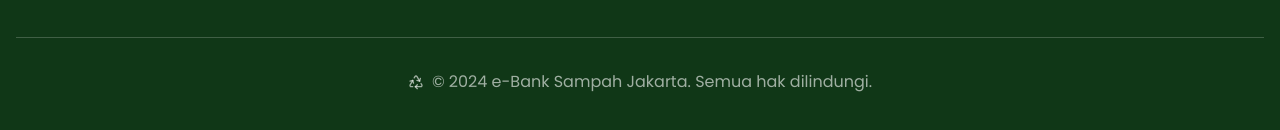
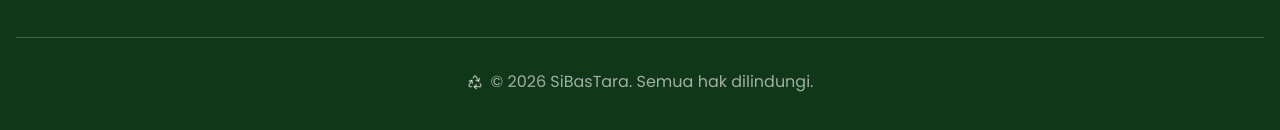
Before and after one commit to umankfams/sampah-plus-react, a React (Vite) app: page / in a window 1280 px wide. Shown: the part 2920-3050 px from the top of the page. Built offline with nearby package versions, Linux system fonts and the light colour scheme; the HTML template or start-up script is replaced by a standard one.

Commit message:
Visual edit in Lovable
Edited UI in Lovable

```diff
--- a/src/pages/Index.tsx
+++ b/src/pages/Index.tsx
@@ -311,7 +311,7 @@ const Index = () => {
           <div className="pt-8 border-t border-primary-foreground/20 text-center text-primary-foreground/60">
             <p className="flex items-center justify-center gap-2">
               <Recycle className="w-4 h-4" />
-              © 2024 e-Bank Sampah Jakarta. Semua hak dilindungi.
+              © 2026 SiBasTara. Semua hak dilindungi.
             </p>
           </div>
         </div>
```
